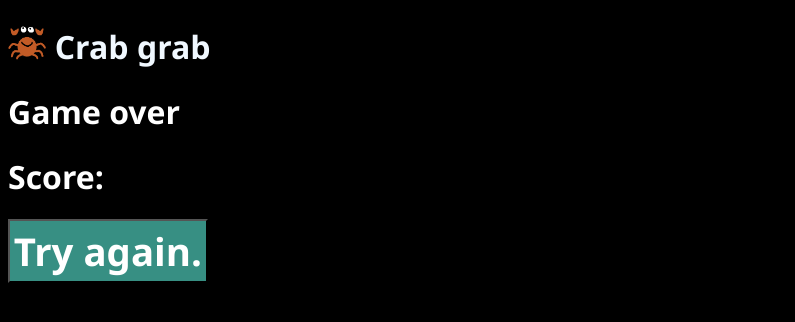
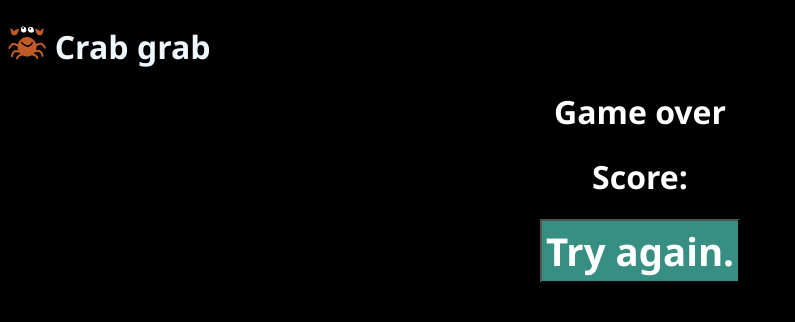
Before and after one commit to divear/crabgrab, a React (Create React App) app: page /fail in a window 1280 px wide. Shown: the top 322 px of the page, without its empty margins (0-795 px from the left). Built offline with nearby package versions, Linux system fonts and the light colour scheme.

Commit message:
game over text fix

```diff
--- a/src/App.css
+++ b/src/App.css
@@ -34,5 +34,5 @@ button{
   overflow: hidden;
 }
 .gameOverText{
-  text-align: centerx;;
+  text-align: center;
 }
--- a/src/components/Fail.jsx
+++ b/src/components/Fail.jsx
@@ -11,9 +11,9 @@ function Fail() {
     }
     window.document.addEventListener('keypress',e => again(e))
     return (
-        <div>
+        <div className="gameOverText">
             <title>Game over</title>
-            <h1 className="gameOverText">Game over</h1>
+            <h1>Game over</h1>
             <h1>Score: {score}</h1>
             <button onClick={()=> again(null)}>Try again.</button>
         </div>
```
